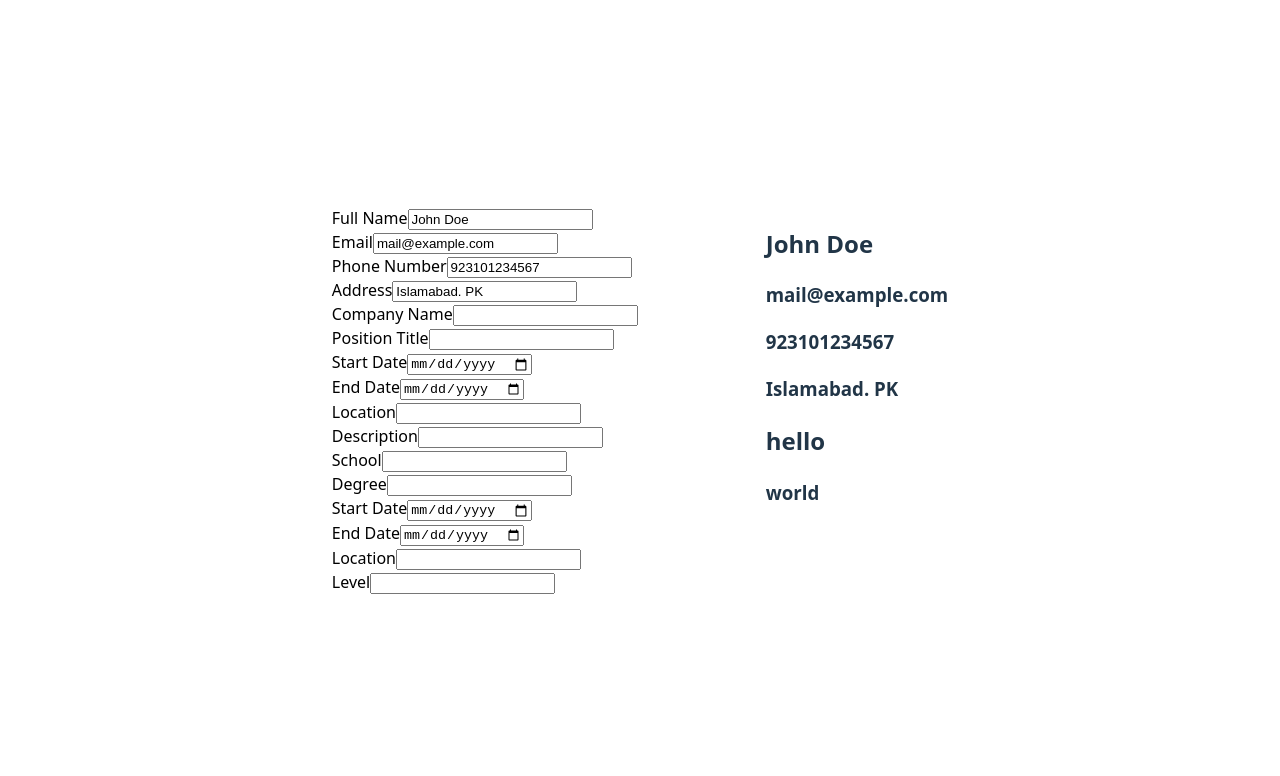
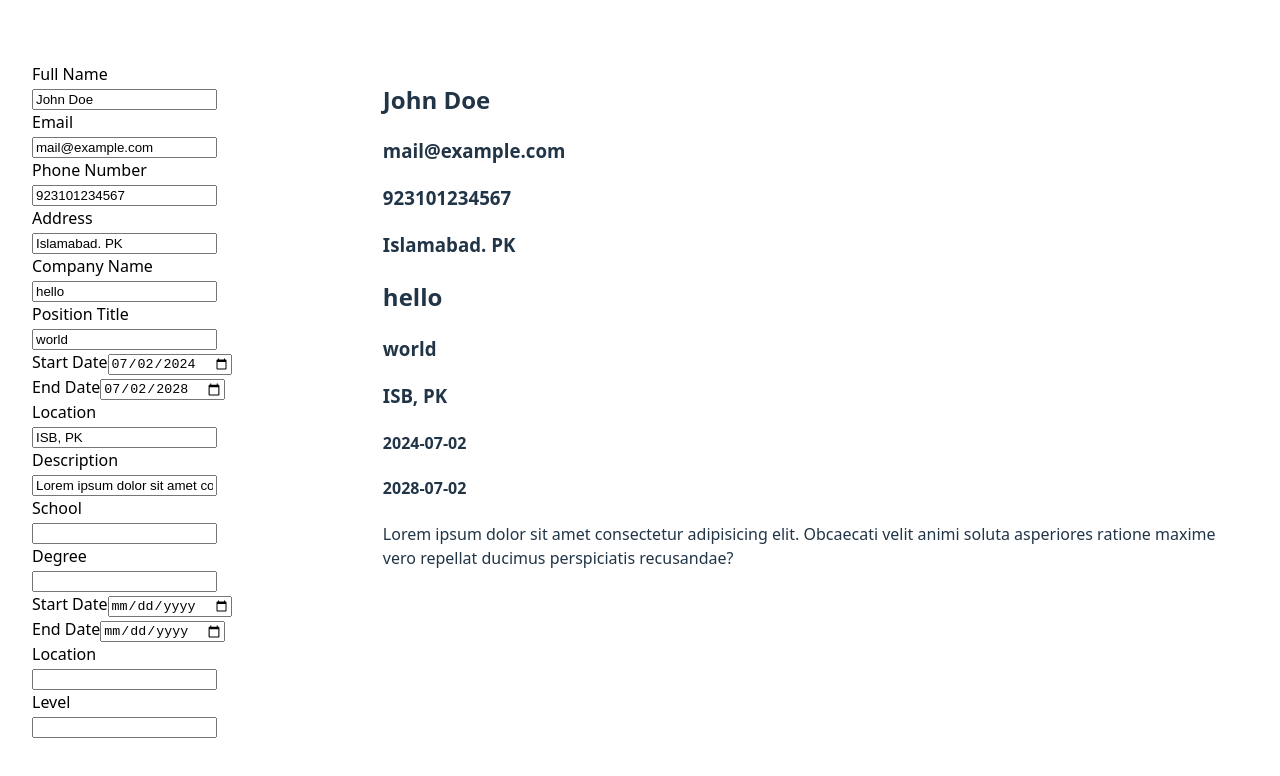
Before and after one commit to huzefazaheer/cv-maker, a React (Vite) app: page / in a window 1280 px wide. Shown: the top 776 px of the page. Built offline with nearby package versions, Linux system fonts and the light colour scheme.

Commit message:
Added reactive work inputs

```diff
--- a/src/App.jsx
+++ b/src/App.jsx
@@ -6,8 +6,7 @@ import { EducationInput, ProfileInput, WorkInput } from './components/input';
 function App() {
 
   const [userInfo, setUserInfo] = useState({name:"John Doe", email:"mail@example.com", tel:"923101234567", location:"Islamabad. PK"});
-
-  const [userWork, setUserWork] = useState([{name:"hello", title:"world"}]);
+  const [userWork, setUserWork] = useState([{companyName:"hello", title:"world",location: "ISB, PK", desc: "Lorem ipsum dolor sit amet consectetur adipisicing elit. Obcaecati velit animi soluta asperiores ratione maxime vero repellat ducimus perspiciatis recusandae?", startDate: "2024-07-02", endDate: "2028-07-02"}]);
 
   return (
       <>
--- a/src/components/cv.jsx
+++ b/src/components/cv.jsx
@@ -24,14 +24,16 @@ function CVInfo({userInfo}){
 
 function CVWork({userWork}){
     let workDetail = []
-    for(let i = 0; i<userWork.length; i++){
         workDetail.push(
             <>
-            <h2>{userWork[i].name}</h2>
-            <h3>{userWork[i].title}</h3>
+            <h2>{userWork[0].companyName}</h2>
+            <h3>{userWork[0].title}</h3>
+            <h3>{userWork[0].location}</h3>
+            <h4>{userWork[0].startDate}</h4>
+            <h4>{userWork[0].endDate}</h4>
+            <p>{userWork[0].desc}</p>
             </>
         )
-    }
 
     return(
         <>
--- a/src/components/input.jsx
+++ b/src/components/input.jsx
@@ -10,16 +10,18 @@ export function ProfileInput({userInfo, setUserInfo}){
     );
 }
 
-export function WorkInput(){
+export function WorkInput({userWork, setUserWork}){
+
+    const currWork = userWork[0]
 
     return (
         <>
-        <div className="input"><label >Company Name</label><input type="text" ></input></div>
-        <div className="input"><label >Position Title</label><input type="email" ></input></div>
-        <div className="input"><label >Start Date</label><input type="date" ></input></div>
-        <div className="input"><label >End Date</label><input type="date" ></input></div>
-        <div className="input"><label >Location</label><input type="text" ></input></div>
-        <div className="input"><label >Description</label><input type="text" ></input></div>
+        <div className="input"><label >Company Name</label><input type="text" value={currWork.companyName} onChange={(e) => setUserWork([{...currWork, companyName: e.target.value}, ...userWork.splice(1)])}></input></div>
+        <div className="input"><label >Position Title</label><input type="email" value={currWork.title} onChange={(e) => setUserWork([{...currWork, title: e.target.value}, ...userWork.splice(1)])}></input></div>
+        <div className="input"><label >Start Date</label><input type="date" value={currWork.startDate} onChange={(e) => setUserWork([{...currWork, startDate: e.target.value}, ...userWork.splice(1)])}></input></div>
+        <div className="input"><label >End Date</label><input type="date" value={currWork.endDate} onChange={(e) => setUserWork([{...currWork, endDate: e.target.value}, ...userWork.splice(1)])}></input></div>
+        <div className="input"><label >Location</label><input type="text" value={currWork.location} onChange={(e) => setUserWork([{...currWork, location: e.target.value}, ...userWork.splice(1)])}></input></div>
+        <div className="input"><label >Description</label><input type="text" value={currWork.desc} onChange={(e) => setUserWork([{...currWork, desc: e.target.value}, ...userWork.splice(1)])}></input></div>
         </>
     );
 }
```
